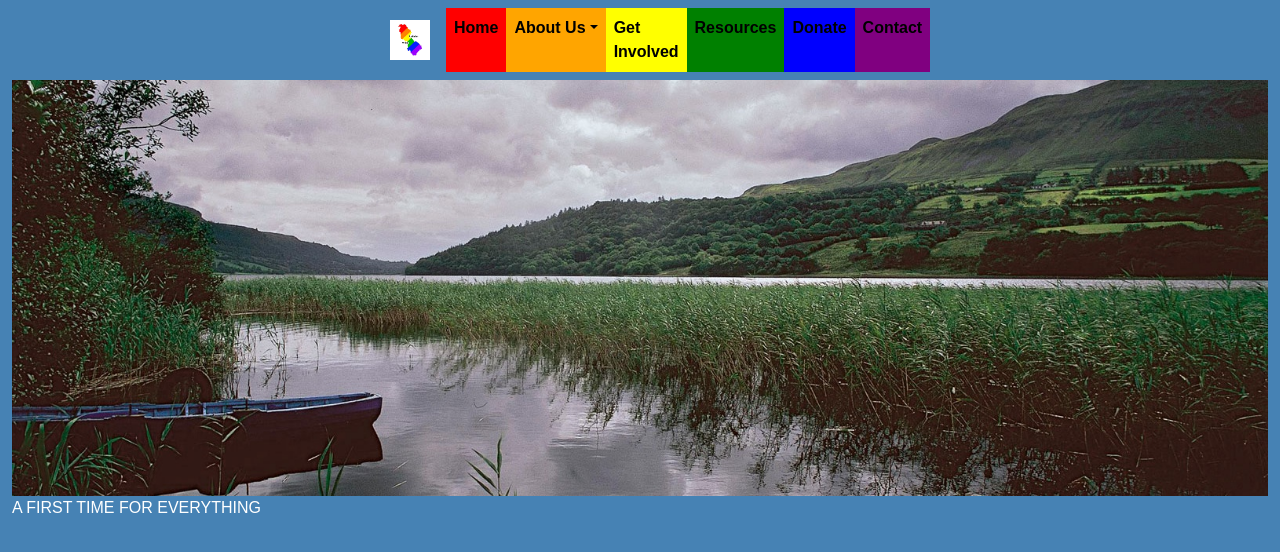
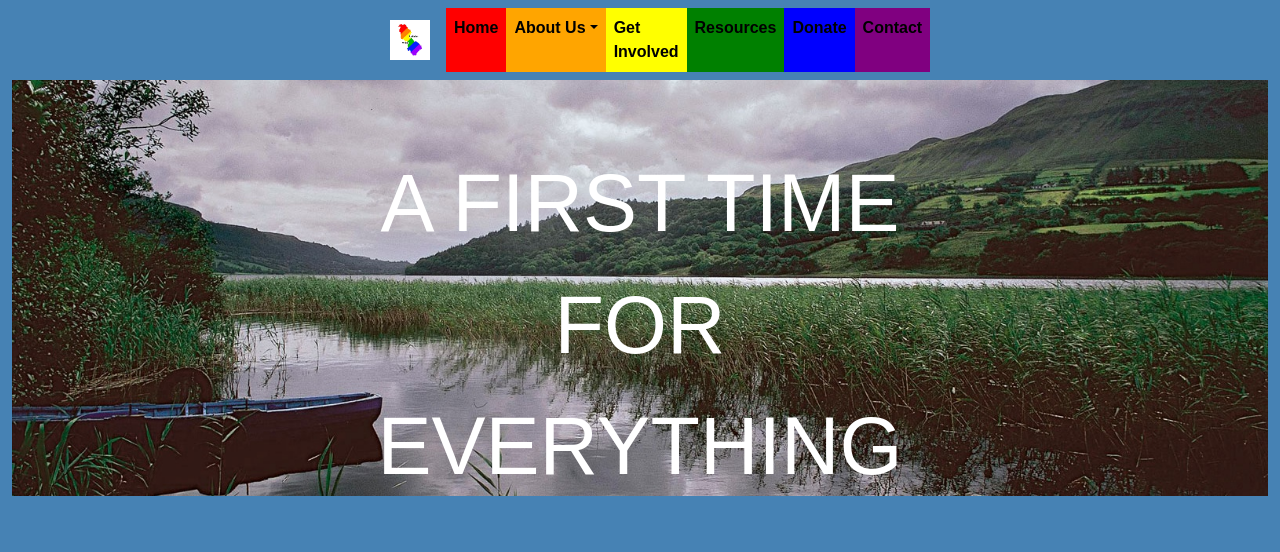
Before and after one commit to Jacobs1986/leitrim-pride, a React (Create React App) app in the folder client/: page / in a window 1280 px wide. Shown: the top 552 px of the page. Built offline with nearby package versions, Linux system fonts and the light colour scheme.

Commit message:
Update banner.css

```diff
--- a/client/src/components/banner/banner.css
+++ b/client/src/components/banner/banner.css
@@ -1,3 +1,38 @@
 .bannerContainer {
     padding: 0;
+    position: relative;
 }
+
+.overlay {
+    text-align: center;
+    position: absolute;
+    top: 45%;
+    left: 50%;
+    transform: translate(-50%, -34%);
+    color: white;
+    font-size: 23px;
+}
+
+@media screen and (min-width: 600px) {
+    .overlay {
+        font-size: 34px;
+    }
+}
+
+@media screen and (min-width: 768px) {
+    .overlay {
+        font-size: 43px;
+    }
+}
+
+@media screen and (min-width: 992px) {
+    .overlay {
+        font-size: 56px;
+    }
+}
+
+@media screen and (min-width: 1200px) {
+    .overlay {
+        font-size: 81px;
+    }
+}
```
